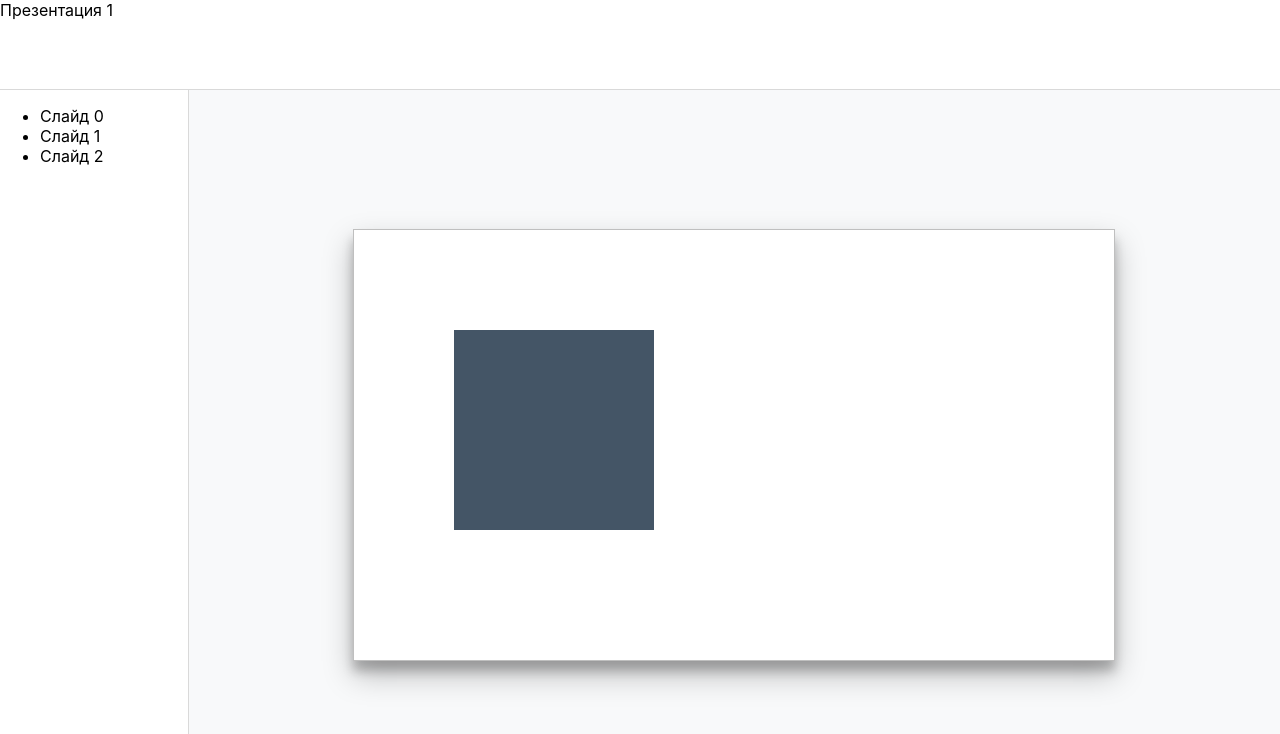
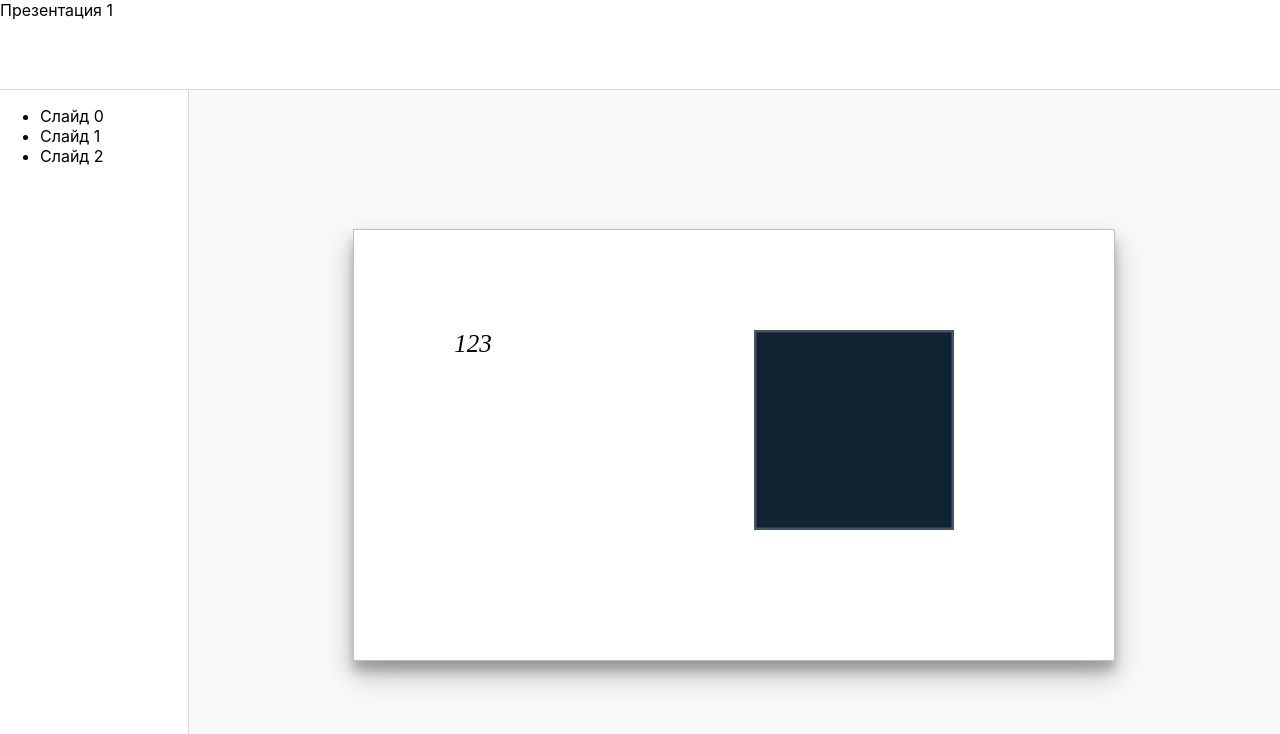
Before and after one commit to reactiven/presentationMaker, a React (Create React App) app: page / in a window 1280 px wide. Shown: the top 734 px of the page. Built offline with nearby package versions, Linux system fonts and the light colour scheme.

Commit message:
Добавил рендеринг элементов

```diff
--- a/src/components/Slide.tsx
+++ b/src/components/Slide.tsx
@@ -1,6 +1,7 @@
 import React from 'react';
 import { SlideElementType, SlideType } from "../Entity/types";
 import './Slide.css';
+import { SlideElement } from './SlideElements/Element';
 
 type PropsType = {
     slideInfo: SlideType,
@@ -20,38 +21,18 @@ function Slide(props: PropsType) {
 }
 
 function renderElements(elements: Array<SlideElementType>, elementsOrder: Array<number>) {
-    console.log(elementsOrder)
     const elementsList = elementsOrder.map((elementId, index) => {
         const element = elements.find(element => element.elementId === elementId)
         if (!!element)
         {
-            return <Element
+            return <SlideElement
                 key={elementId}
                 element={element}
                 index={index}
             />
         }
     });
-    console.log(elementsList)
     return elementsList
-}
-
-type ElementPropsType = {
-    element: SlideElementType,
-    index: number,
-}
-function Element(props: ElementPropsType) {
-    const element = {...props.element}
-    const style = {
-        top: element.yPos,
-        left: element.xPos,
-        height: element.height,
-        width: element.width,
-        background: '#456',
-    }
-    return(
-        <div style={style} className='element'></div>
-    )
 }
 
 export {
--- /dev/null
+++ b/src/components/SlideElements/Circle.tsx
@@ -0,0 +1,34 @@
+import React from 'react';
+import { ElementStyleType, ShapeType } from '../../Entity/types';
+import './Element.css';
+
+type PropsType = {
+    data: ShapeType,
+    style: ElementStyleType,
+}
+
+function Circle(props: PropsType) {
+    const style = {...props.style}
+    const data = {...props.data}
+    const viewBox = [0, 0, style.width, style.height]
+    return(
+        <svg
+            style={style}
+            viewBox={String(viewBox)}
+            className="element"
+        >
+            <circle
+                r={style.width/2 - 5}
+                cx={style.width/2}
+                cy={style.height/2}
+                fill={data.fillColor}
+                stroke={data.strokeColor}
+                stroke-width="5"
+            />
+        </svg>
+    )
+}
+
+export {
+    Circle,
+}
--- /dev/null
+++ b/src/components/SlideElements/Element.css
@@ -0,0 +1,4 @@
+
+.element {
+    position: absolute;
+}
--- /dev/null
+++ b/src/components/SlideElements/Element.tsx
@@ -0,0 +1,42 @@
+import React from 'react';
+import { SlideElementType } from '../../Entity/types';
+import { ImageBlock } from './Image';
+import { Shape } from './Shape';
+import { Textbox } from './Textbox';
+
+type ElementPropsType = {
+    element: SlideElementType,
+    index: number,
+}
+function SlideElement(props: ElementPropsType) {
+    const element = {...props.element}
+    const style = {
+        top: element.yPos,
+        left: element.xPos,
+        height: element.height,
+        width: element.width,
+    }
+    switch (element.type) {
+        case 'shape':
+            return <Shape
+                data={element.dataElement}
+                style={style}
+            />
+        case 'image':
+            return <ImageBlock
+                data={element.dataElement}
+                style={style}
+            />
+        case 'textBox':
+            return <Textbox
+                data={element.dataElement}
+                style={style}
+            />
+        default:
+            return null
+    }
+}
+
+export {
+    SlideElement,
+}
--- /dev/null
+++ b/src/components/SlideElements/Image.tsx
@@ -0,0 +1,25 @@
+import React from 'react';
+import { ElementStyleType } from '../../Entity/types';
+import './Element.css';
+
+type PropsType = {
+    data: any,
+    style: ElementStyleType,
+}
+
+function ImageBlock(props: PropsType) {
+    const style = {...props.style}
+    const data = {...props.data}
+    return (
+        <img
+            src={data.src}
+            style={style}
+            className='element'
+            alt='element'
+        />
+    )
+}
+
+export {
+    ImageBlock,
+}
--- /dev/null
+++ b/src/components/SlideElements/Rect.tsx
@@ -0,0 +1,35 @@
+import React from 'react';
+import { ElementStyleType, ShapeType } from '../../Entity/types';
+import './Element.css';
+
+type PropsType = {
+    data: ShapeType,
+    style: ElementStyleType,
+}
+
+function Rect(props: PropsType) {
+    const style = {...props.style}
+    const data = {...props.data}
+    const viewBox = [0, 0, style.width, style.height]
+    return (
+        <svg
+          style={style}
+          viewBox={String(viewBox)}
+          className="element"
+        >
+          <rect
+            x="0"
+            y="0"
+            width={style.width}
+            height={style.height}
+            fill={data.fillColor}
+            stroke={data.strokeColor}
+            strokeWidth="5"
+          />
+        </svg>
+      )
+}
+
+export {
+    Rect,
+}
--- /dev/null
+++ b/src/components/SlideElements/Shape.tsx
@@ -0,0 +1,28 @@
+import React from 'react';
+import { ElementStyleType } from '../../Entity/types';
+import { Circle } from './Circle';
+import { Rect } from './Rect';
+import { Triangle } from './Triangle';
+
+type PropsType = {
+    data: any,
+    style: ElementStyleType,
+}
+
+function Shape(props: PropsType) {
+
+    switch (props.data.shapeType) {
+        case 'rect':
+            return <Rect data={props.data} style={props.style}/>
+        case 'circle':
+            return <Circle data={props.data} style={props.style} />
+        case 'triangle':
+            return <Triangle data={props.data} style={props.style}/>
+        default:
+            return null
+    }
+}
+
+export {
+    Shape,
+}
--- /dev/null
+++ b/src/components/SlideElements/Textbox.tsx
@@ -0,0 +1,31 @@
+import { ElementStyleType } from "../../Entity/types";
+import React from 'react';
+import './Element.css';
+
+type PropsType = {
+    data: any,
+    style: ElementStyleType,
+}
+
+function Textbox(props: PropsType) {
+    const style = {...props.style}
+    const data = {...props.data}
+    const inputStyle = {
+        ...style,
+        fontSize: data.font.fontSize,
+        fontStyle: data.font.italic ? 'italic' : 'normal',
+        fontFamily: data.font.fontStyle,
+    }
+    return(
+        <div
+            className='element'
+            style={inputStyle}
+        >
+            {data.text}
+        </div>
+    )
+}
+
+export {
+    Textbox,
+}
--- /dev/null
+++ b/src/components/SlideElements/Triangle.tsx
@@ -0,0 +1,33 @@
+import React from 'react';
+import { ElementStyleType, ShapeType } from '../../Entity/types';
+import './Element.css';
+
+type PropsType = {
+    data: ShapeType,
+    style: ElementStyleType,
+}
+
+function Triangle(props: PropsType) {
+    const style = {...props.style}
+    const data = {...props.data}
+    const viewBox = [0, 0, style.width, style.height]
+    const points = `5,${style.height - 5} ${style.width/2},5 ${style.width-5},${style.height-5}`
+    return(
+        <svg
+            style={style}
+            viewBox={String(viewBox)}
+            className="element"
+        >
+            <polygon
+                points={points}
+                fill={data.fillColor}
+                stroke={data.strokeColor}
+                strokeWidth="5"
+            />
+        </svg>
+    )
+}
+
+export {
+    Triangle,
+}
--- a/src/viewModel/initialState.ts
+++ b/src/viewModel/initialState.ts
@@ -25,18 +25,35 @@ const initialState: State = {
             {
                 slideId: 2,
                 background: '#fff',
-                elementsOrder: [0],
+                elementsOrder: [0, 1],
                 elements: [
                     {
                         elementId: 0,
                         type: 'shape',
                         dataElement: {
-                            fillColor: '#000',
+                            fillColor: '#123',
                             shapeType: 'rect',
-                            strokeColor: '#000',
+                            strokeColor: '#456',
                         },
                         height: 200,
                         width: 200,
+                        xPos: 400,
+                        yPos: 100,
+                    },
+                    {
+                        elementId: 1,
+                        type: 'textBox',
+                        dataElement: {
+                            text: '123',
+                            font: {
+                                fontSize: '25px',
+                                bold: false,
+                                italic: true,
+                                fontStyle: 'Times New Roman',
+                            }
+                        },
+                        height: 50,
+                        width: 100,
                         xPos: 100,
                         yPos: 100,
                     },
```
Also changed, not shown: src/Entity/types.ts (+9 -1 lines), public/logo192.jpg (renamed from public/logo192.png).
